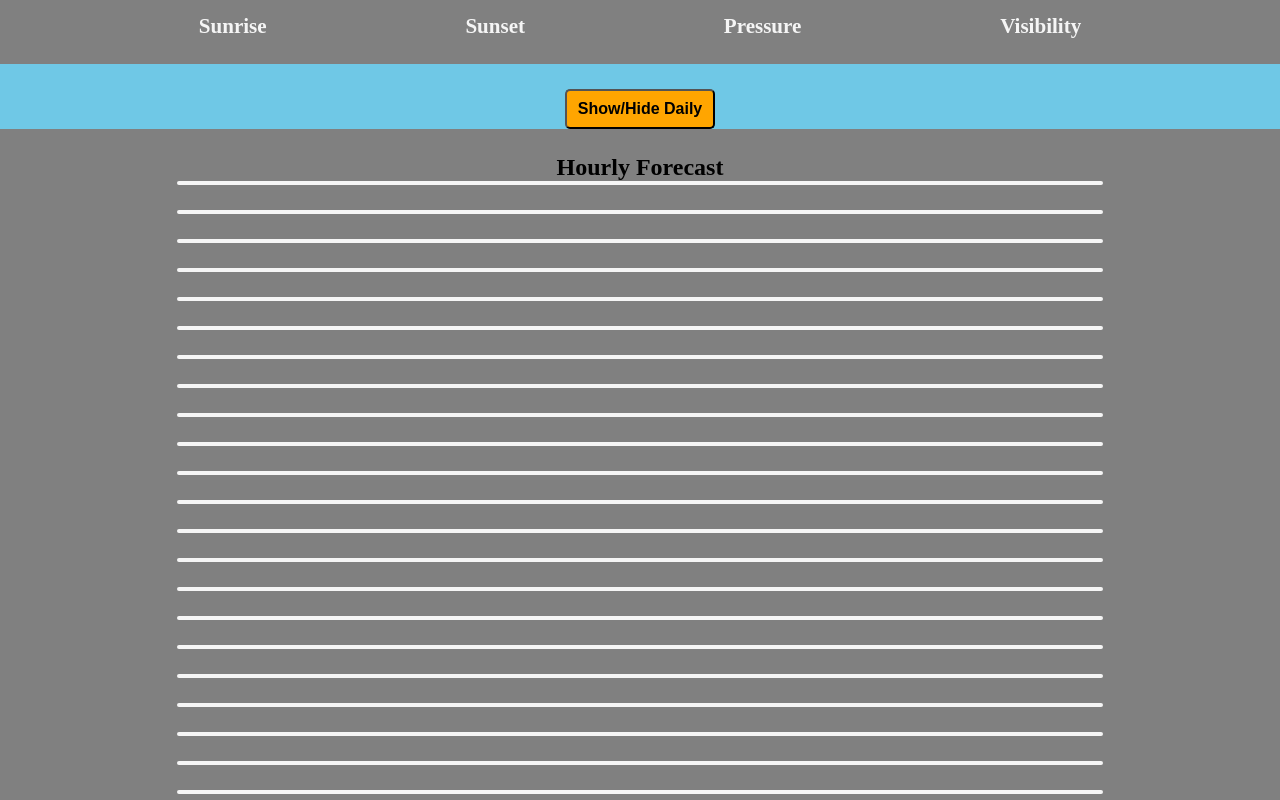
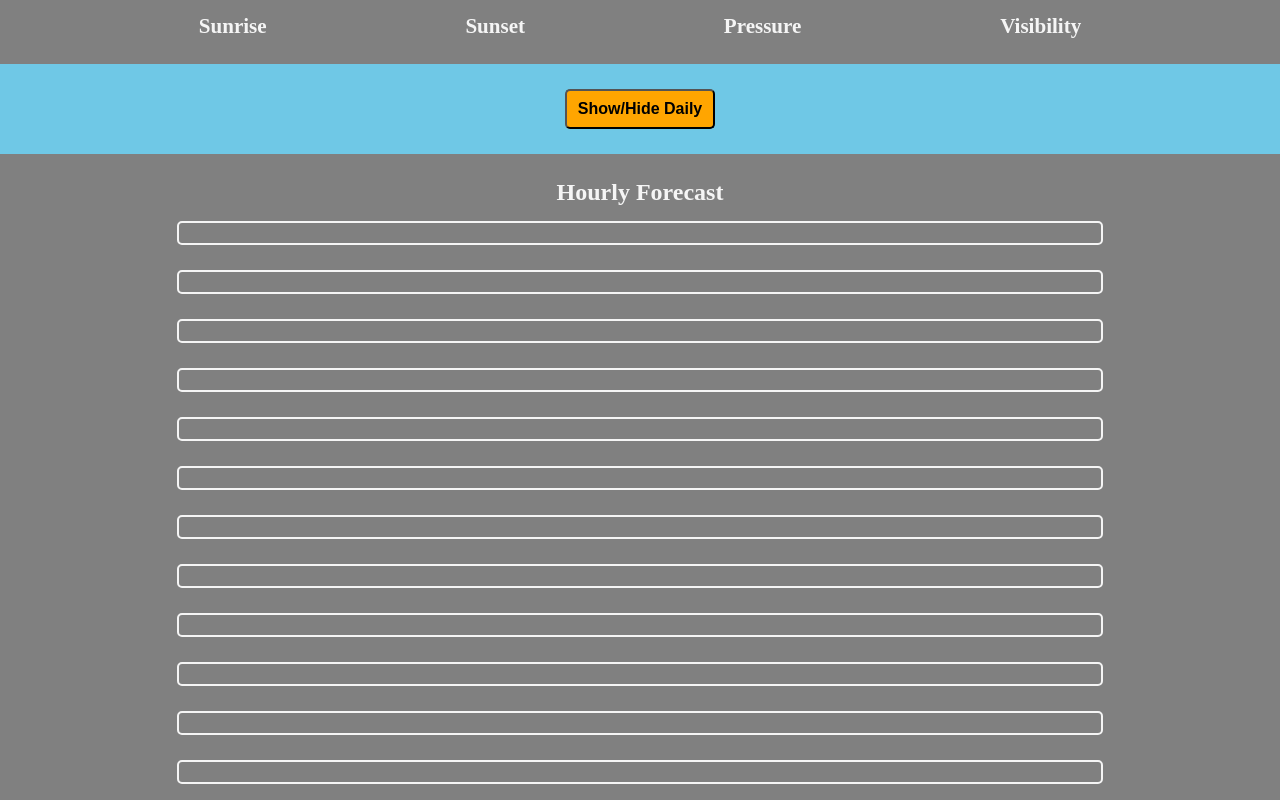
Before and after one commit to chapmancbVCU/weather-app, a website built with webpack: page dist/index.html in a window 1280 px wide. Shown: the part 360-1160 px from the top of the page. Built offline with nearby package versions, Linux system fonts and the light colour scheme; no server answers.

Commit message:
Updated margins and colors for hourly sections.

```diff
--- a/src/css/styles.css
+++ b/src/css/styles.css
@@ -152,7 +152,7 @@ body, html {
     justify-content: center;
 }
 
-.date {
+.date, .hourly-date-time {
     margin-top: 10px;
     margin-bottom: 10px;
     text-align: center;
@@ -187,9 +187,17 @@ header {
 }
 
 .hourly-content {
+    margin-top: 25px;
+
+    color: whitesmoke;
     background-color: grey;
+
     display: flex;
     flex-direction: column;
+}
+
+.hourly-section-label {
+    margin-bottom: 15px;
 }
 
 main {
```
Also changed, not shown: dist/main.js.
